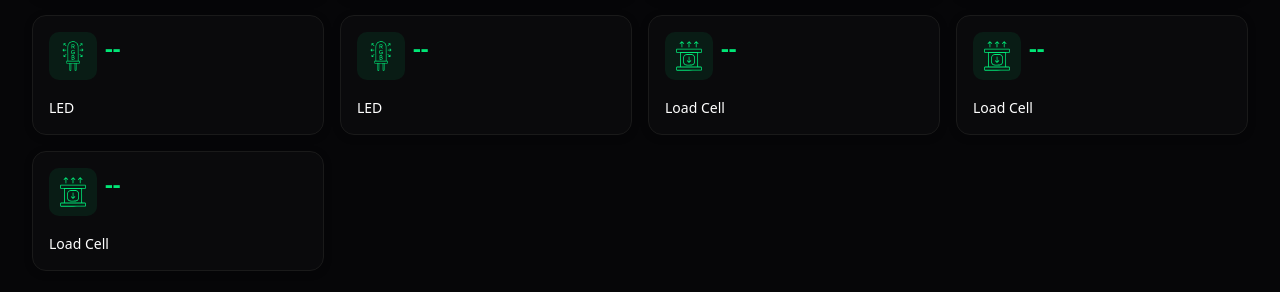
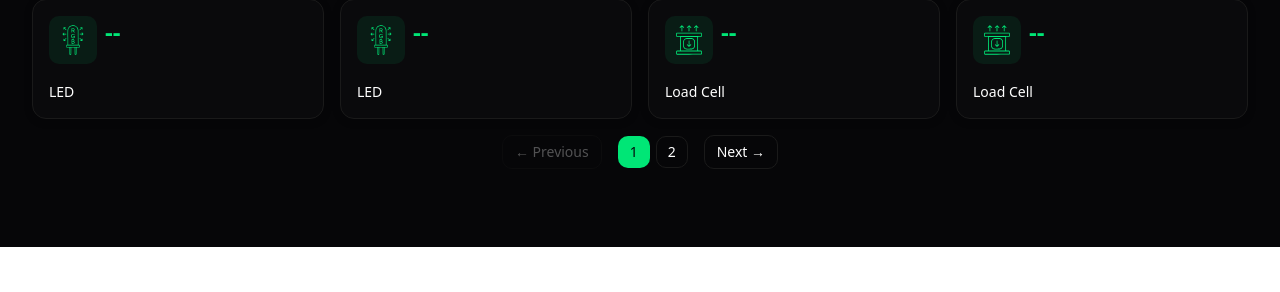
Before and after one commit to manojnnv/thingsx_experience_center_app, a Next.js app: page /experiences/sensors in a window 1280 px wide. Both pictures are taken after a click on the button "Skip Intro". Shown: the part 553-845 px from the top of the page. After the commit the page ends 800 px from the top, so only its background shows below. Built offline with nearby package versions, Linux system fonts and the light colour scheme; no server answers.

Commit message:
Fixed viewport and added pagenation to the sensor page.

```diff
--- a/src/app/component/app-experience/SensorsGrid.tsx
+++ b/src/app/component/app-experience/SensorsGrid.tsx
@@ -1,10 +1,12 @@
 "use client";
 
-import React from "react";
+import React, { useState, useEffect } from "react";
 import { colors } from "@/config/theme";
 import type { DisplayDevice, SensorLiveData } from "./types";
 import AppSheet from "@/app/component/app-sheet/AppSheet";
 import SensorsSelectedDevicePanel from "./SensorsSelectedDevicePanel";
+
+const TILES_PER_PAGE = 16;
 
 function SensorsGrid({
   devices,
@@ -21,10 +23,21 @@ function SensorsGrid({
   onClose: () => void;
   centralEndnode: { displayName: string };
 }) {
+  const [currentPage, setCurrentPage] = useState(0);
+
+  // Reset to page 0 when devices change
+  useEffect(() => {
+    setCurrentPage(0);
+  }, [devices.length]);
+
+  const totalPages = Math.max(1, Math.ceil(devices.length / TILES_PER_PAGE));
+  const safePage = Math.min(currentPage, totalPages - 1);
+  const pageDevices = devices.slice(safePage * TILES_PER_PAGE, safePage * TILES_PER_PAGE + TILES_PER_PAGE);
+
   return (
     <>
-      <div className="grid grid-cols-2 sm:grid-cols-3 md:grid-cols-4 gap-4">
-        {devices.map((device) => {
+      <div className="grid grid-cols-4 gap-4">
+        {pageDevices.map((device) => {
           const liveData = connectedSensors.get(device.tin);
           const colorDisplay = liveData?.valueDisplay ?? device.lastReadingDisplay;
           const isColorTile = (device.category === "led" || device.category === "addressable_rgb") && colorDisplay && /^#([0-9A-Fa-f]{3}){1,2}$/.test(colorDisplay);
@@ -99,6 +112,47 @@ function SensorsGrid({
           );
         })}
       </div>
+
+      {/* Pagination */}
+      {totalPages > 1 && (
+        <div className="flex items-center justify-center gap-4 mt-4">
+          <button
+            onClick={() => setCurrentPage((p) => Math.max(0, p - 1))}
+            disabled={safePage === 0}
+            className="px-3 py-1.5 rounded-lg text-sm font-medium transition-colors disabled:opacity-30 disabled:cursor-not-allowed hover:bg-white/10"
+            style={{ color: colors.textMuted, border: `1px solid ${colors.border}` }}
+          >
+            ← Previous
+          </button>
+
+          <div className="flex items-center gap-1.5">
+            {Array.from({ length: totalPages }, (_, i) => (
+              <button
+                key={i}
+                onClick={() => setCurrentPage(i)}
+                className="w-8 h-8 rounded-lg text-sm font-medium transition-colors"
+                style={{
+                  backgroundColor: i === safePage ? colors.yellow : "transparent",
+                  color: i === safePage ? colors.background : colors.textMuted,
+                  border: i === safePage ? "none" : `1px solid ${colors.border}`,
+                }}
+              >
+                {i + 1}
+              </button>
+            ))}
+          </div>
+
+          <button
+            onClick={() => setCurrentPage((p) => Math.min(totalPages - 1, p + 1))}
+            disabled={safePage === totalPages - 1}
+            className="px-3 py-1.5 rounded-lg text-sm font-medium transition-colors disabled:opacity-30 disabled:cursor-not-allowed hover:bg-white/10"
+            style={{ color: colors.textMuted, border: `1px solid ${colors.border}` }}
+          >
+            Next →
+          </button>
+        </div>
+      )}
+
       <AppSheet
         open={Boolean(selectedDevice)}
         onOpenChange={(open) => {
--- a/src/app/component/app-experience/SensorsTopology.tsx
+++ b/src/app/component/app-experience/SensorsTopology.tsx
@@ -37,9 +37,9 @@ function SensorsTopology({
   });
 
   return (
-    <div className="space-y-6">
+    <div className="flex flex-col gap-2 h-full overflow-hidden">
       {/* Topology SVG */}
-      <div className="relative w-full h-[500px] rounded-2xl overflow-hidden" style={{ backgroundColor: colors.backgroundCard, border: `1px solid ${colors.border}` }}>
+      <div className="relative w-full flex-[3] min-h-0 rounded-2xl overflow-hidden" style={{ backgroundColor: colors.backgroundCard, border: `1px solid ${colors.border}` }}>
         <svg viewBox="0 0 100 100" className="w-full h-full">
           <defs>
             <filter id="glow" x="-50%" y="-50%" width="200%" height="200%">
@@ -112,27 +112,27 @@ function SensorsTopology({
       </div>
 
       {/* Real-time Data Table */}
-      <div className="rounded-2xl overflow-hidden" style={{ backgroundColor: colors.backgroundCard, border: `1px solid ${colors.border}` }}>
-        <div className="p-4 border-b" style={{ borderColor: colors.border }}>
-          <h3 className="text-lg font-bold" style={{ color: colors.text }}>Connected Sensors - Real-time Data</h3>
-          <p className="text-sm" style={{ color: colors.textMuted }}>{activeSensorCount} sensor{activeSensorCount !== 1 ? "s" : ""} actively transmitting</p>
+      <div className="rounded-2xl overflow-hidden flex-[2] min-h-0 flex flex-col" style={{ backgroundColor: colors.backgroundCard, border: `1px solid ${colors.border}` }}>
+        <div className="p-3 border-b flex-none" style={{ borderColor: colors.border }}>
+          <h3 className="text-sm font-bold" style={{ color: colors.text }}>Connected Sensors - Real-time Data</h3>
+          <p className="text-xs" style={{ color: colors.textMuted }}>{activeSensorCount} sensor{activeSensorCount !== 1 ? "s" : ""} actively transmitting</p>
         </div>
 
         {activeSensorCount === 0 ? (
-          <div className="p-8 text-center" style={{ color: colors.textMuted }}>
+          <div className="p-4 text-center flex-1" style={{ color: colors.textMuted }}>
             <p>No sensors are currently transmitting data.</p>
-            <p className="text-sm mt-2">Sensors will appear here when they send data.</p>
+            <p className="text-xs mt-1">Sensors will appear here when they send data.</p>
           </div>
         ) : (
-          <div className="overflow-x-auto">
+          <div className="overflow-auto flex-1 min-h-0">
             <table className="w-full">
               <thead>
                 <tr style={{ backgroundColor: colors.background }}>
-                  <th className="px-4 py-3 text-left text-xs font-semibold uppercase tracking-wider" style={{ color: colors.textMuted }}>Sensor</th>
-                  <th className="px-4 py-3 text-left text-xs font-semibold uppercase tracking-wider" style={{ color: colors.textMuted }}>Type</th>
-                  <th className="px-4 py-3 text-left text-xs font-semibold uppercase tracking-wider" style={{ color: colors.textMuted }}>Last Data</th>
-                  <th className="px-4 py-3 text-left text-xs font-semibold uppercase tracking-wider" style={{ color: colors.textMuted }}>Current Value</th>
-                  <th className="px-4 py-3 text-left text-xs font-semibold uppercase tracking-wider" style={{ color: colors.textMuted }}>Trend (30s)</th>
+                  <th className="px-3 py-2 text-left text-xs font-semibold uppercase tracking-wider" style={{ color: colors.textMuted }}>Sensor</th>
+                  <th className="px-3 py-2 text-left text-xs font-semibold uppercase tracking-wider" style={{ color: colors.textMuted }}>Type</th>
+                  <th className="px-3 py-2 text-left text-xs font-semibold uppercase tracking-wider" style={{ color: colors.textMuted }}>Last Data</th>
+                  <th className="px-3 py-2 text-left text-xs font-semibold uppercase tracking-wider" style={{ color: colors.textMuted }}>Current Value</th>
+                  <th className="px-3 py-2 text-left text-xs font-semibold uppercase tracking-wider" style={{ color: colors.textMuted }}>Trend (30s)</th>
                 </tr>
               </thead>
               <tbody>
@@ -146,20 +146,20 @@ function SensorsTopology({
 
                   return (
                     <tr key={sensor.tin} className="transition-colors duration-200 cursor-pointer hover:bg-white/5" style={{ backgroundColor: idx % 2 === 0 ? colors.transparent : `${colors.background}50`, borderBottom: `1px solid ${colors.border}` }} onClick={() => device && onSelectDevice(device)}>
-                      <td className="px-4 py-3">
+                      <td className="px-3 py-2">
                         <div>
                           <p className="text-sm font-medium" style={{ color: colors.text }}>{sensor.displayName}</p>
                           <p className="text-xs font-mono" style={{ color: colors.textMuted }}>{sensor.tin}</p>
                         </div>
                       </td>
-                      <td className="px-4 py-3"><span className="text-sm" style={{ color: colors.text }}>{categoryConfig[sensor.category]?.label || sensor.category}</span></td>
-                      <td className="px-4 py-3"><span className="text-sm" style={{ color: timeSinceData > 5 ? colors.textMuted : colors.primary }}>{timeSinceData}s ago</span></td>
-                      <td className="px-4 py-3">
-                        <span className="text-lg font-bold" style={{ color: colors.yellow }}>
+                      <td className="px-3 py-2"><span className="text-sm" style={{ color: colors.text }}>{categoryConfig[sensor.category]?.label || sensor.category}</span></td>
+                      <td className="px-3 py-2"><span className="text-sm" style={{ color: timeSinceData > 5 ? colors.textMuted : colors.primary }}>{timeSinceData}s ago</span></td>
+                      <td className="px-3 py-2">
+                        <span className="text-base font-bold" style={{ color: colors.yellow }}>
                           {sensor.value.toFixed(1)}<span className="text-xs font-normal ml-1" style={{ color: colors.textMuted }}>{sensor.unit}</span>
                         </span>
                       </td>
-                      <td className="px-4 py-3">
+                      <td className="px-3 py-2">
                         <div className="flex items-center gap-2">
                           <div className="h-6 w-20 flex items-end gap-px">
                             {history.slice(-15).map((val, i) => {
--- a/src/app/experiences/sensors/page.tsx
+++ b/src/app/experiences/sensors/page.tsx
@@ -381,7 +381,7 @@ function SensorsPageContent() {
 
   return (
     <div
-      className="min-h-screen text-white relative"
+      className="h-screen text-white relative flex flex-col overflow-hidden"
       style={{ backgroundColor: colors.background }}
     >
       <ThemedToaster accentColor={colors.sensorAccent} />
@@ -389,7 +389,7 @@ function SensorsPageContent() {
       <VideoIntro show={showVideo} onSkip={skipVideo} />
 
       {/* Main Content */}
-      <div className={showVideo ? "opacity-0" : "opacity-100 transition-opacity duration-500"}>
+      <div className={`flex flex-col flex-1 min-h-0 ${showVideo ? "opacity-0" : "opacity-100 transition-opacity duration-500"}`}>
         <SensorsHeader
           tabs={TABS_ARRAY}
           activeTab={activeTab}
@@ -401,7 +401,7 @@ function SensorsPageContent() {
         />
 
         {/* Content Area */}
-        <main className="px-8 py-6">
+        <main className="px-8 py-2 flex-1 min-h-0">
           <SensorsLoading loading={loading} />
 
           {/* Component Matrix Grid */}
@@ -418,15 +418,16 @@ function SensorsPageContent() {
 
           {/* Dynamic Live Topology */}
           {!loading && activeTab === TABS.topology && (
+            <div className="h-full">
               <SensorsTopology
                 devices={devices}
                 connectedSensors={connectedSensors}
                 getDeviceForSensor={getDeviceForSensor}
                 onSelectDevice={handleSelectDevice}
-
                 centralEndnode={centralEndnode}
                 categoryConfig={categoryConfig}
               />
+            </div>
           )}
 
           {/* EPD Control */}
```
Lines whose indentation alone changed are shown as unchanged.
